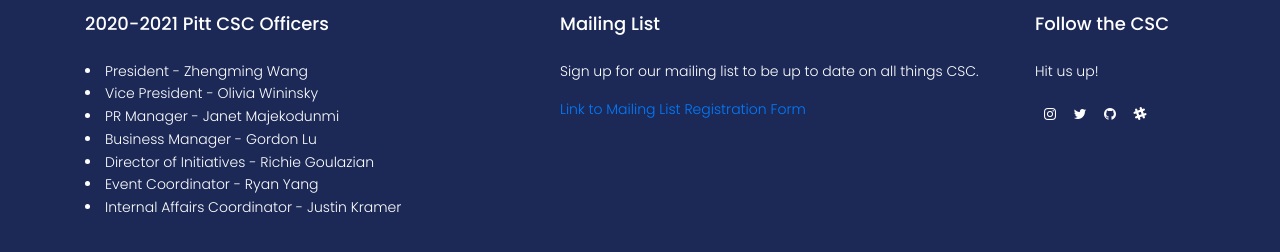
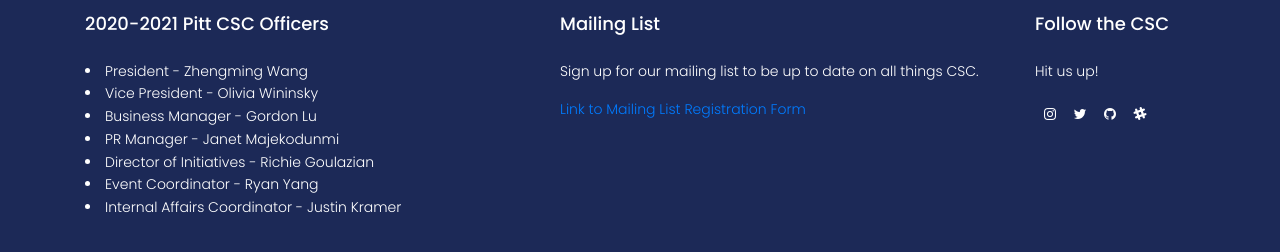
Before and after one commit to pittcsc/pittcsc-website, a Jekyll site: the page built from index.html, in a window 1280 px wide and 1196 px high. Shown: the part 857-1109 px from the top of the window. Built offline with Jekyll 4.4.1, drawn with Linux system fonts in a browser that asks for light colours; nearby versions of some CDN libraries; library files that are not in the unit come from our copies; some of the changed lines change nothing that is shown.

Commit message:
Ordering so the SORC official positions are first

```diff
--- a/_data/officers.yaml
+++ b/_data/officers.yaml
@@ -18,6 +18,14 @@
   linkedin:
     url: https://www.linkedin.com/in/oliviawininsky/
 
+- title: Business Manager
+  name: Gordon Lu
+  email: gol6@pitt.edu
+  portrait_path: "/img/officers/gordon.jpg"
+  github:
+    url: https://github.com/glu99331
+  linkedin:
+    url: https://www.linkedin.com/in/gordon-lu-aa1008152/
 
 - title: PR Manager
   name: Janet Majekodunmi
@@ -27,15 +35,6 @@
     url: https://github.com/joyousjay
   linkedin:
     url: https://www.linkedin.com/in/janet-majekodunmi-5a8474190/
-
-- title: Business Manager
-  name: Gordon Lu
-  email: gol6@pitt.edu
-  portrait_path: "/img/officers/gordon.jpg"
-  github:
-    url: https://github.com/glu99331
-  linkedin:
-    url: https://www.linkedin.com/in/gordon-lu-aa1008152/
 
 - title: Director of Initiatives
   name: Richie Goulazian
```
